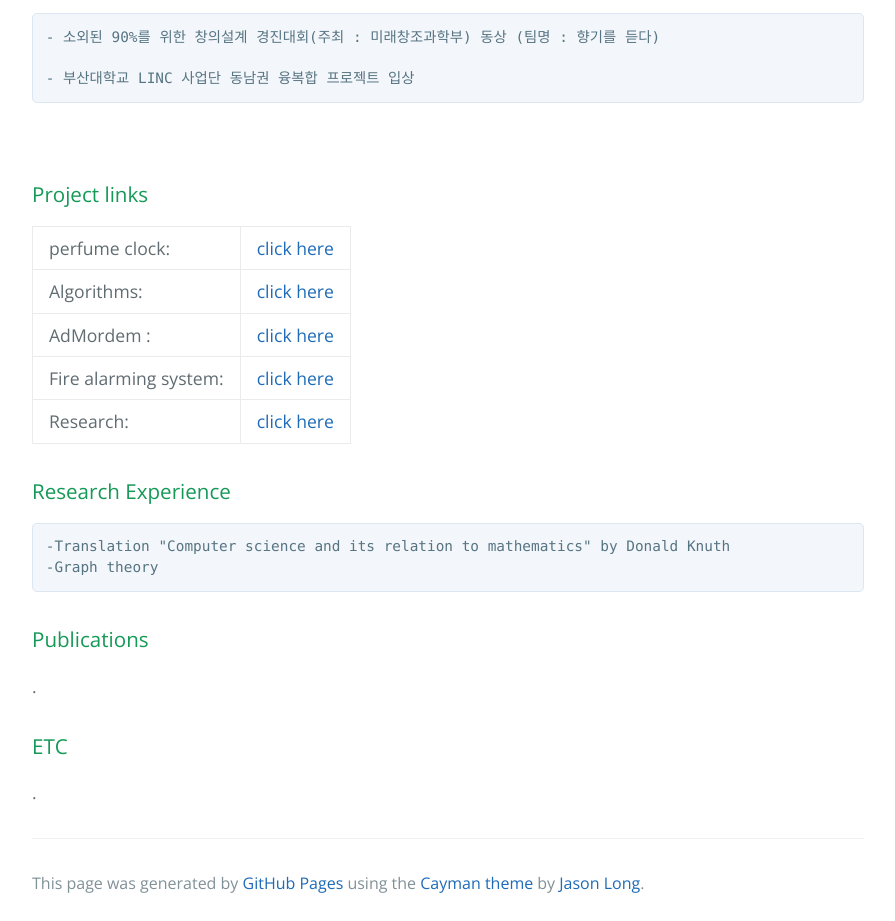
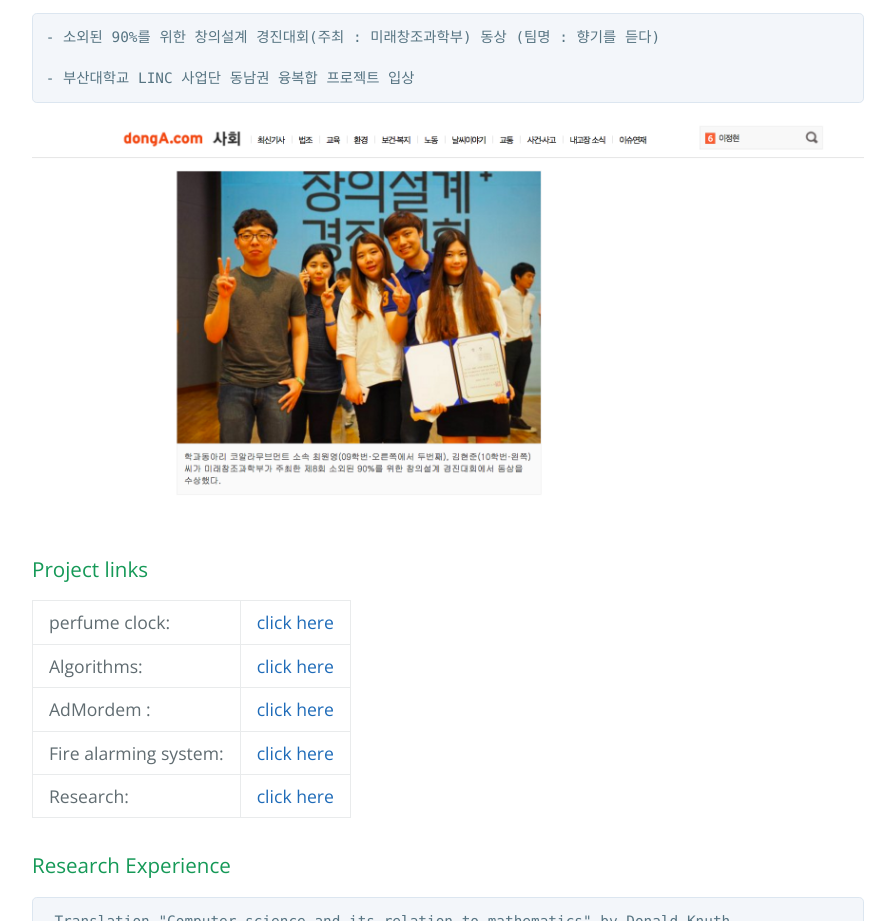
Before and after one commit to kimmikimmi/kimmikimmi.github.com, a plain HTML site: page index.html in a window 1280 px wide. Shown: the part 2551-3472 px from the top of the page, without its empty margins (192-1087 px from the left). Drawn offline with nearby package versions, Linux system fonts and the light colour scheme.

Commit message:
Replace master branch with page content via GitHub

```diff
--- a/index.html
+++ b/index.html
@@ -113,7 +113,7 @@ Algorithm : solving problems at acmicpc.com (baekjoon Online judge)
 - 부산대학교 LINC 사업단 동남권 융복합 프로젝트 입상
 </code></pre>
 
-<p><img src="donga.jpg" alt=""></p>
+<p><img src="donga.png" alt=""></p>
 
 <h3>
 <a id="project-links" class="anchor" href="#project-links" aria-hidden="true"><span aria-hidden="true" class="octicon octicon-link"></span></a>Project links</h3>
```
Also changed, not shown: params.json (+1 -1 lines).
